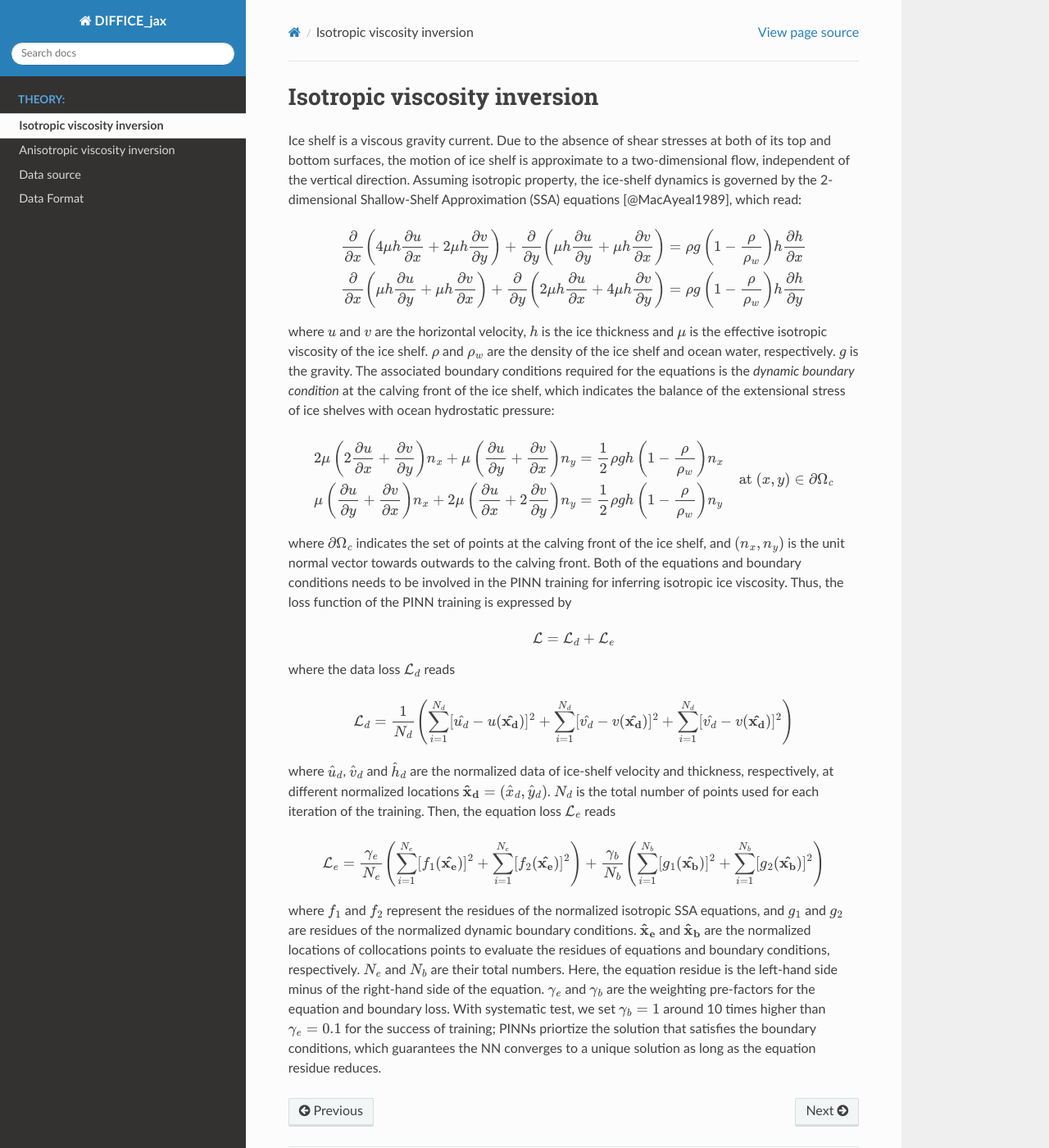
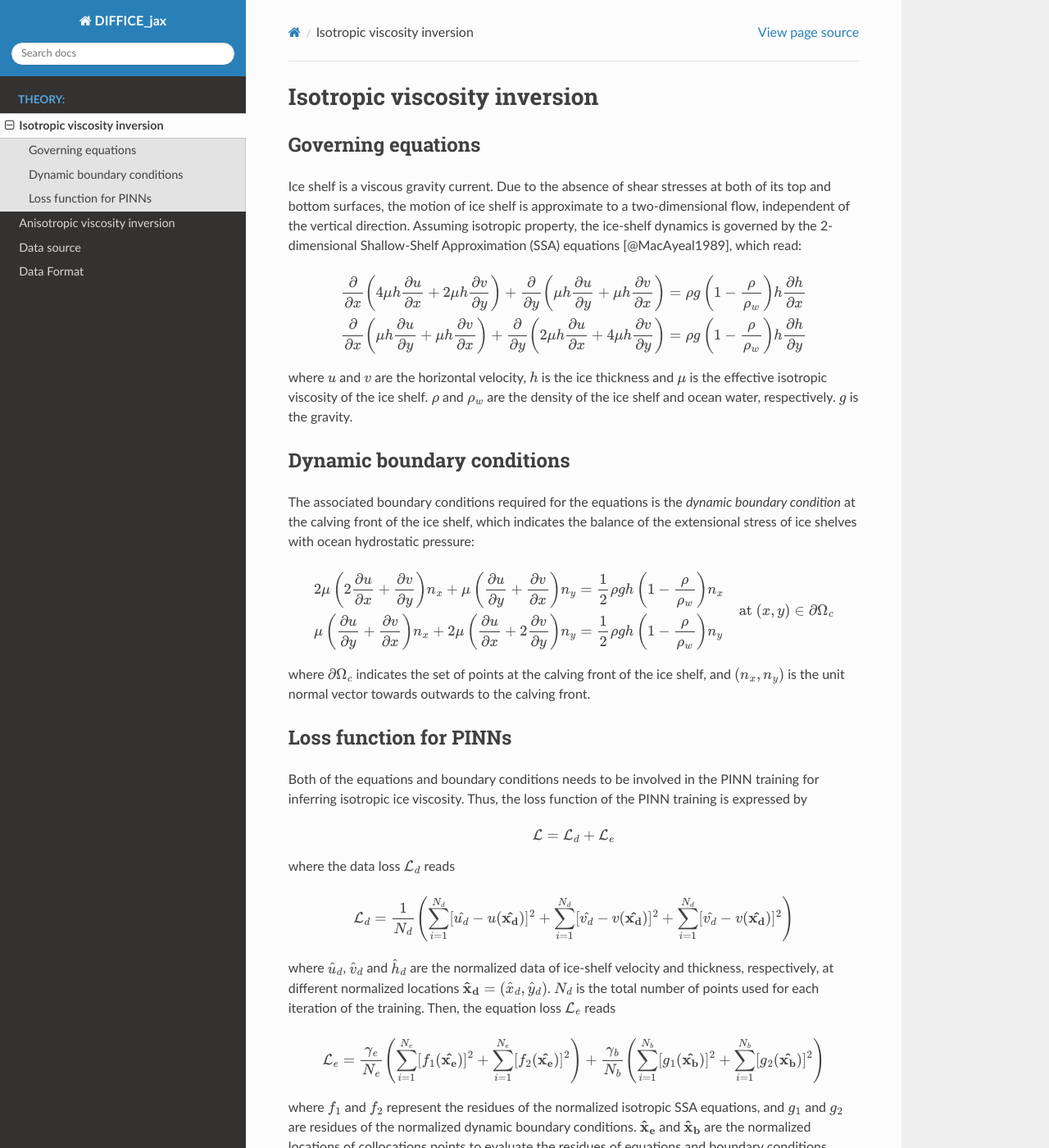
Before and after one commit to YaoGroup/DIFFICE_jax, a Sphinx documentation site: the page built from docs/source/Isotropic.md, in a window 1280 px wide and 1400 px high. Shown: the whole window at 82% size. Built offline with Sphinx 7.4.7 and the Read the Docs theme 3.1.0, drawn with Linux system fonts in a browser that asks for light colours.

Commit message:
Update Isotropic.md

```diff
--- a/docs/source/Isotropic.md
+++ b/docs/source/Isotropic.md
@@ -1,5 +1,6 @@
 # Isotropic viscosity inversion
 
+## Governing equations
 Ice shelf is a viscous gravity current. Due to the absence of shear stresses at both of its top and bottom surfaces, the motion of ice shelf
 is approximate to a two-dimensional flow, independent of the vertical direction. Assuming isotropic property, the ice-shelf dynamics is governed by the 2-dimensional Shallow-Shelf Approximation (SSA) equations [@MacAyeal1989], which read:
 
@@ -12,7 +13,11 @@ $$\begin{array}{l}
 = \rho g \left(1-\frac{\rho}{\rho_w}\right)h\frac{\partial h}{\partial y}
 \end{array}$$
 
-where $u$ and $v$ are the horizontal velocity, $h$ is the ice thickness and $\mu$ is the effective isotropic viscosity of the ice shelf. $\rho$ and $\rho_w$ are the density of the ice shelf and ocean water, respectively. $g$ is the gravity. The associated boundary conditions required for the equations is the *dynamic boundary condition* at the calving front of the ice shelf, which indicates the balance of the extensional stress of ice shelves with ocean hydrostatic pressure:
+where $u$ and $v$ are the horizontal velocity, $h$ is the ice thickness and $\mu$ is the effective isotropic viscosity of the ice shelf. $\rho$ and $\rho_w$ are the density of the ice shelf and ocean water, respectively. $g$ is the gravity.
+
+## Dynamic boundary conditions
+
+The associated boundary conditions required for the equations is the *dynamic boundary condition* at the calving front of the ice shelf, which indicates the balance of the extensional stress of ice shelves with ocean hydrostatic pressure:
 
 $$\begin{array}{l}
 \displaystyle 2\mu \left(2\frac{\partial u}{\partial x} + \frac{\partial v}{\partial y} \right) n_x
@@ -23,7 +28,11 @@ $$\begin{array}{l}
  	= \frac{1}{2}\rho g h\left(1 - \frac{\rho}{\rho_w} \right)  n_y
 \end{array} \quad \text{at} \  (x, y) \in {\partial \Omega_c} $$
 
-where $\partial \Omega_c$ indicates the set of points at the calving front of the ice shelf, and $(n_x, n_y)$ is the unit normal vector towards outwards to the calving front. Both of the equations and boundary conditions needs to be involved in the PINN training for inferring isotropic ice viscosity. Thus, the loss function of the PINN training is expressed by
+where $\partial \Omega_c$ indicates the set of points at the calving front of the ice shelf, and $(n_x, n_y)$ is the unit normal vector towards outwards to the calving front.
+
+## Loss function for PINNs
+
+Both of the equations and boundary conditions needs to be involved in the PINN training for inferring isotropic ice viscosity. Thus, the loss function of the PINN training is expressed by
 
 $$\mathcal{L} = \mathcal{L}_d + \mathcal{L}_e$$
 
```
